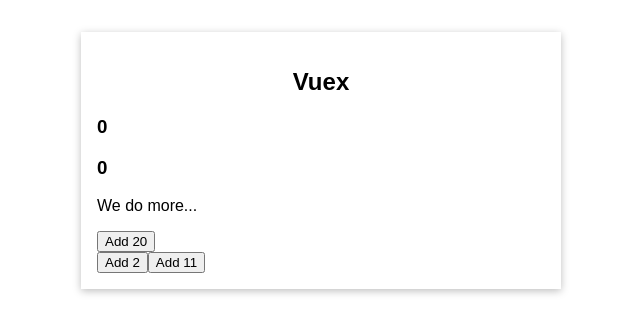
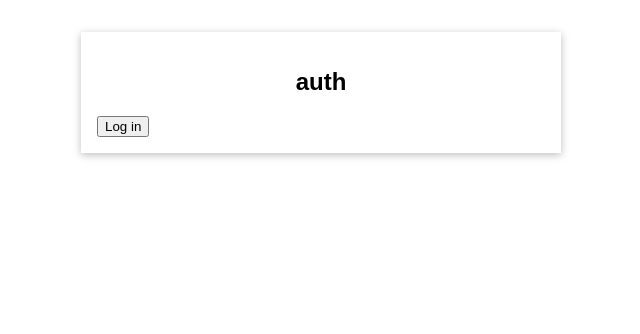
Before and after one commit to Benneee/relearning-vue, a Vue app in the folder vuex-01-starting-setup/: page / in a window 1280 px wide. Shown: the top 334 px of the page, without its empty margins (319-959 px from the left). Built offline with nearby package versions, Linux system fonts and the light colour scheme.

Commit message:
Feat: adding authentication to state

```diff
--- a/vuex-01-starting-setup/src/App.vue
+++ b/vuex-01-starting-setup/src/App.vue
@@ -1,28 +1,45 @@
 <template>
-  <base-container title="Vuex">
+<section>
+  <base-container title="Vuex" v-if="isLoggedInState">
     <TheCounter />
     <FavouriteValue />
-    <button @click="addOne">Add 20</button>
+    <button @click="increase({ value: 10})">Add 20</button>
     <ChangeCounter />
   </base-container>
+
+  <base-container title="auth">
+    <UserAuth />
+  </base-container>
+</section>
+
 </template>
 
 <script>
+import { mapActions, mapGetters } from 'vuex';
+
 import BaseContainer from './components/BaseContainer.vue';
 import TheCounter from './components/TheCounter.vue';
 import ChangeCounter from './components/ChangeCounter.vue';
 import FavouriteValue from './components/FavouriteValue.vue';
+import UserAuth from './components/UserAuth.vue';
 
 export default {
   components: {
     BaseContainer,
     TheCounter,
     ChangeCounter,
-    FavouriteValue
+    FavouriteValue,
+    UserAuth
+  },
+
+  computed: {
+    ...mapGetters(['isLoggedInState'])
   },
 
   methods: {
-    addOne() {
+    ...mapActions(['increase']),
+
+    // addOne() {
         // this.$store.commit('increase', { value: 10 })
         // this.$store.commit({
         //   type: 'increase',
@@ -30,11 +47,11 @@ export default {
         // })
 
         // To use actions, we call dispatch
-        this.$store.dispatch({
-          type: 'increase',
-          value: 10
-        })
-    }
+        // this.$store.dispatch({
+        //   type: 'increase',
+        //   value: 10
+        // })
+    // }
   }
 };
 </script>
--- /dev/null
+++ b/vuex-01-starting-setup/src/components/UserAuth.vue
@@ -0,0 +1,25 @@
+<template>
+  <section>
+      <button @click="logUserIn" v-if="!isLoggedInState">Log in</button>
+      <button @click="logUserOut" v-if="isLoggedInState">Log out</button>
+  </section>
+</template>
+
+<script>
+import { mapActions, mapGetters } from 'vuex';
+export default {
+    name: 'UserAuth',
+
+    computed: {
+        ...mapGetters(['isLoggedInState'])
+    },
+
+    methods: {
+        ...mapActions(['logUserIn', 'logUserOut'])
+    }
+}
+</script>
+
+<style>
+
+</style>
--- a/vuex-01-starting-setup/src/main.js
+++ b/vuex-01-starting-setup/src/main.js
@@ -6,7 +6,8 @@ import App from './App.vue';
 const store = createStore({
     state() {
         return {
-            counter: 0
+            counter: 0,
+            isLoggedIn: false
         }
     },
 
@@ -18,6 +19,14 @@ const store = createStore({
         increase(state, payload) {
             state.counter = state.counter + payload.value;
         },
+
+        logUserIn(state) {
+            state.isLoggedIn = true
+        },
+
+        logUserOut(state) {
+            state.isLoggedIn = false
+        }
     },
 
     getters: {
@@ -36,6 +45,10 @@ const store = createStore({
                 return 100
             }
             return finalCounter
+        },
+
+        isLoggedInState(state) {
+            return state.isLoggedIn
         }
     },
 
@@ -50,6 +63,14 @@ const store = createStore({
 
         increase(context, payload) {
             context.commit('increase', payload)
+        },
+
+        logUserIn(context) {
+            context.commit('logUserIn')
+        },
+
+        logUserOut(context) {
+            context.commit('logUserOut')
         }
     }
 })
```
